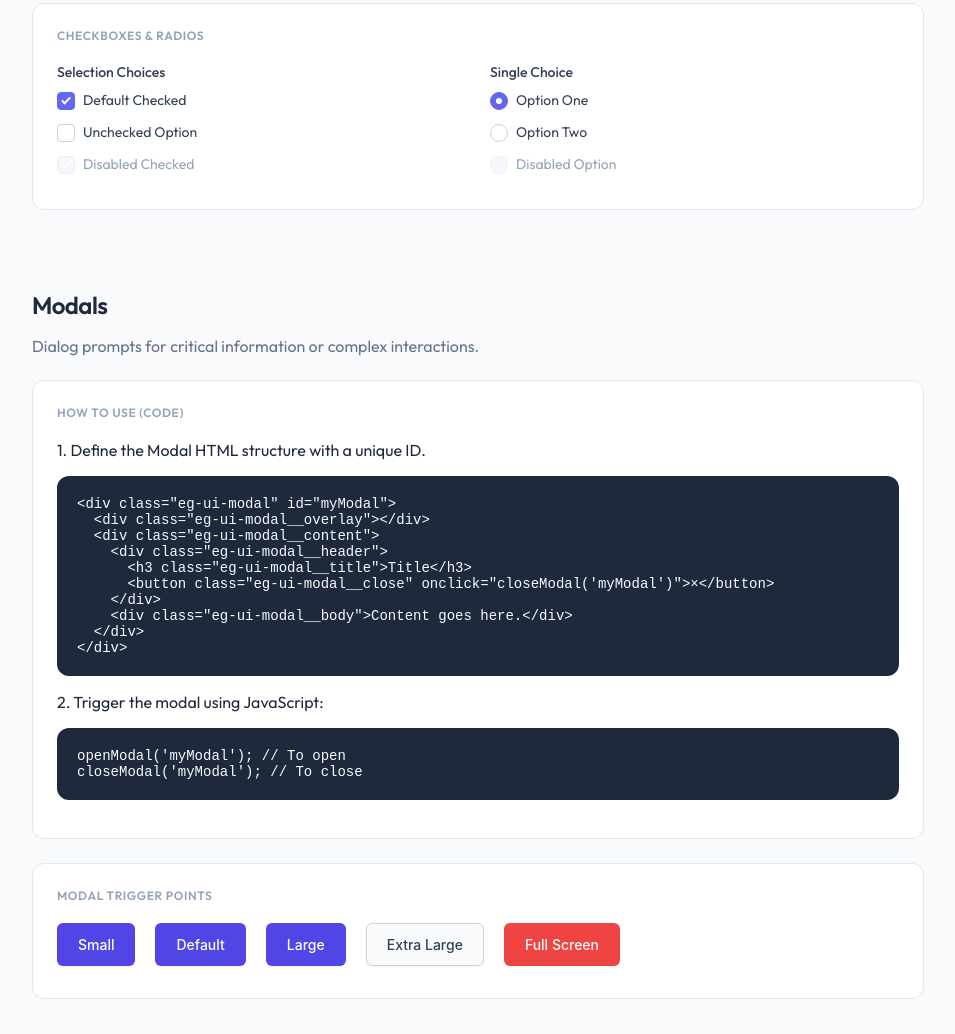
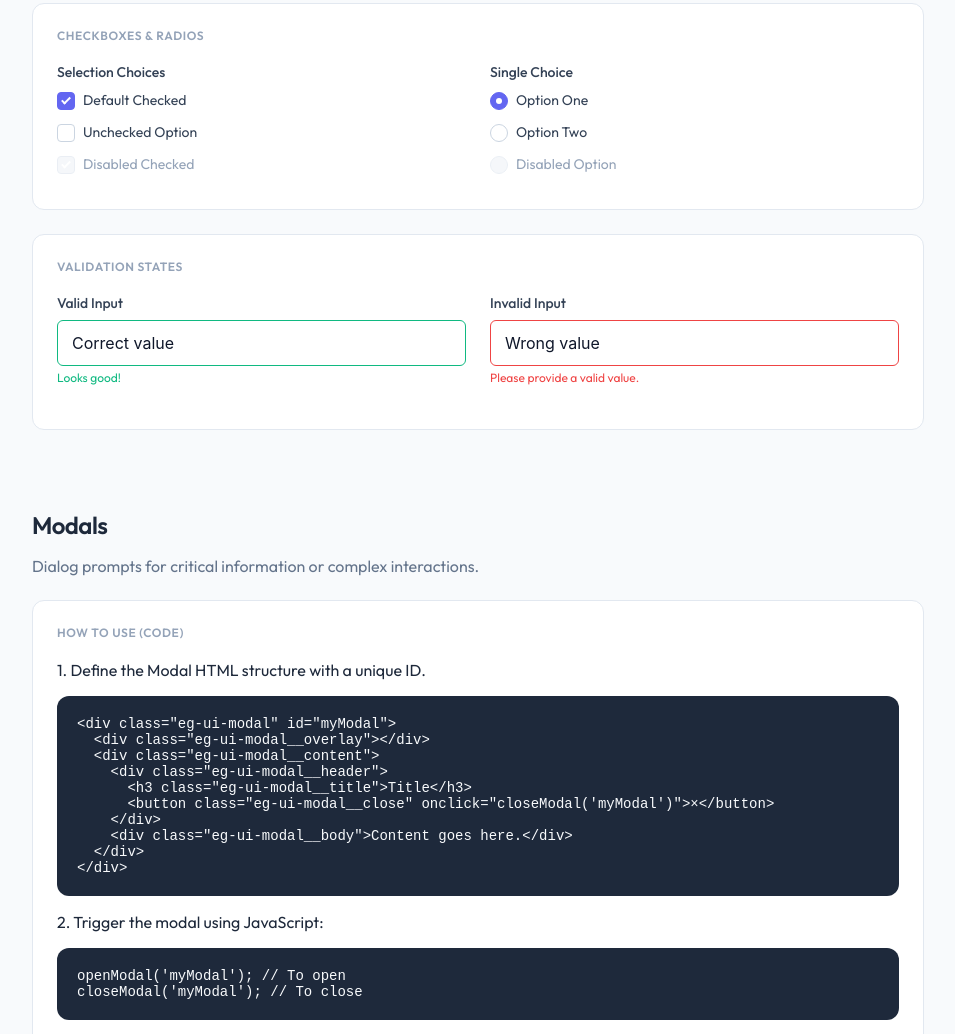
Before and after one commit to varun-eglobe/eglobe-ui, a website: page index.html in a window 1280 px wide. Shown: the part 3894-4928 px from the top of the page, without its empty margins (292-1247 px from the left). Drawn offline with Linux system fonts and the light colour scheme.

Commit message:
feat: Implement styling for valid form input states and add a demo example for validation states.

```diff
--- a/eg-ui-forms.css
+++ b/eg-ui-forms.css
@@ -78,6 +78,31 @@
 }
 
 .eg-ui-is-invalid~.eg-ui-invalid-feedback {
+  display: block;
+}
+
+/* Success State */
+.eg-ui-input.eg-ui-is-valid,
+.eg-ui-textarea.eg-ui-is-valid,
+.eg-ui-select.eg-ui-is-valid {
+  border-color: var(--eg-ui-success);
+}
+
+.eg-ui-input.eg-ui-is-valid:focus,
+.eg-ui-textarea.eg-ui-is-valid:focus,
+.eg-ui-select.eg-ui-is-valid:focus {
+  box-shadow: 0 0 0 3px #dcfce7;
+}
+
+.eg-ui-valid-feedback {
+  display: none;
+  width: 100%;
+  margin-top: 4px;
+  font-size: var(--eg-ui-text-xs);
+  color: var(--eg-ui-success);
+}
+
+.eg-ui-is-valid~.eg-ui-valid-feedback {
   display: block;
 }
 
--- a/index.html
+++ b/index.html
@@ -638,6 +638,22 @@
                 <input type="radio" class="eg-ui-check-input" name="radioGroup" id="radio3" disabled>
                 <label class="eg-ui-check-label" for="radio3">Disabled Option</label>
               </div>
+            </div>
+          </div>
+        </div>
+
+        <div class="example-card">
+          <span class="example-title">Validation States</span>
+          <div style="display: grid; grid-template-columns: 1fr 1fr; gap: 1.5rem;">
+            <div class="eg-ui-form-group">
+              <label class="eg-ui-label">Valid Input</label>
+              <input type="text" class="eg-ui-input eg-ui-is-valid" value="Correct value">
+              <div class="eg-ui-valid-feedback">Looks good!</div>
+            </div>
+            <div class="eg-ui-form-group">
+              <label class="eg-ui-label">Invalid Input</label>
+              <input type="text" class="eg-ui-input eg-ui-is-invalid" value="Wrong value">
+              <div class="eg-ui-invalid-feedback">Please provide a valid value.</div>
             </div>
           </div>
         </div>
```
